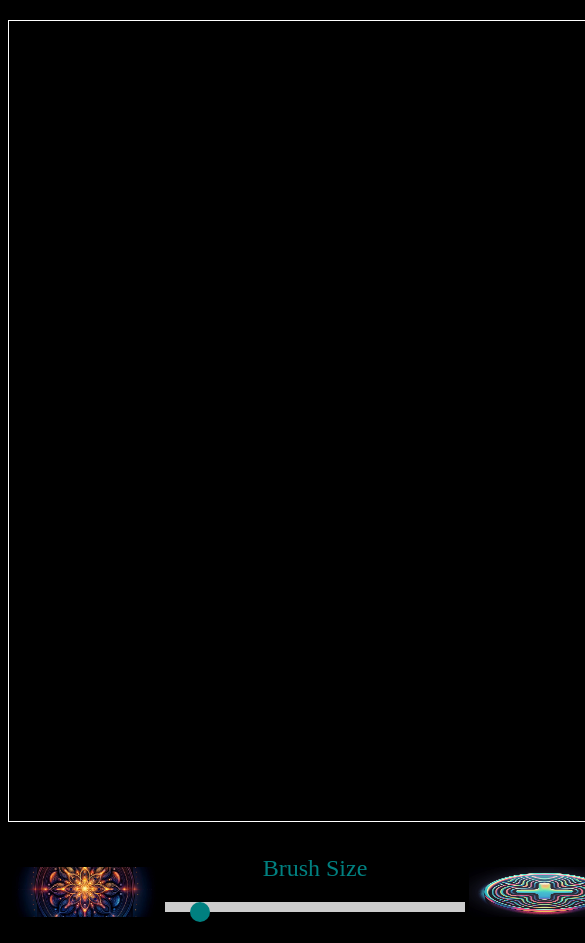
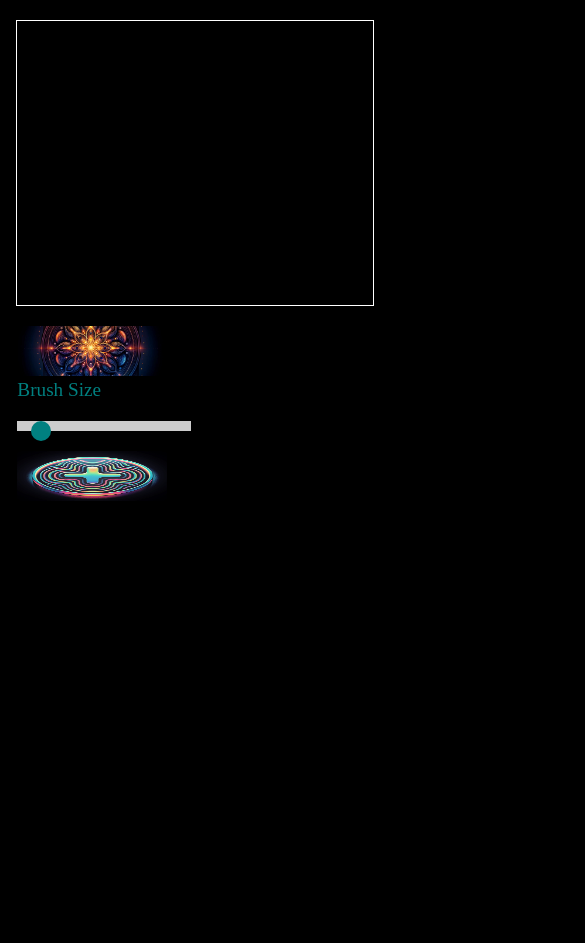
Before and after one commit to Fam1n0/YBBY, a plain HTML site: page 1.html in a window 390 px wide. Shown: the top 943 px of the page, 585 px wide, since content can reach past the window. After the commit the page ends 844 px from the top, so only its background shows below. Drawn offline with Linux system fonts and the light colour scheme.

Commit message:
Update 1.html

```diff
--- a/1.html
+++ b/1.html
@@ -3,7 +3,7 @@
 
 <head>
     <meta charset="UTF-8">
-    <meta name="viewport" content="width=device-width">
+    <meta name="viewport" content="width=device-width, initial-scale=1.0">
     <title>YBBY</title>
     <style>
         body {
@@ -11,25 +11,21 @@
             color: white;
         }
 
+        canvas, #controls {
+            max-width: 95%;
+            margin: 20px auto;
+        }
+
         canvas {
             border: 1px solid white;
             cursor: crosshair;
-            -webkit-tap-highlight-color: transparent;
-            -webkit-touch-callout: none;
-            -webkit-user-select: none;
-            -khtml-user-select: none;
-            -moz-user-select: none;
-            -ms-user-select: none;
-            user-select: none;
             display: block;
-            margin: 20px auto;
         }
 
         #controls {
             display: flex;
             justify-content: space-between;
-            width: 400px;
-            margin: 10px auto;
+            flex-wrap: wrap;
         }
 
         #useCustomImage {
@@ -48,21 +44,22 @@
             border: none;
             cursor: pointer;
         }
+
         #brushSize {
-    width: 300px; /* increase width as you desire */
-    height: 10px; /* increase height for a taller track */
-    outline: none; /* remove default focus outline */
-    -webkit-appearance: none; /* necessary to style the slider on WebKit browsers */
+            width: 80%;
+            height: 10px;
+            outline: none;
+            -webkit-appearance: none;
             margin: 20px 0;
         }
 
         #brushSize::-webkit-slider-thumb {
-    width: 20px; /* width of the thumb */
-    height: 20px; /* height of the thumb */
-    background: teal; /* color of the thumb */
+            width: 20px;
+            height: 20px;
+            background: teal;
             cursor: pointer;
-    -webkit-appearance: none; /* override default appearance */
-    border-radius: 50%; /* rounded thumb */
+            -webkit-appearance: none;
+            border-radius: 50%;
         }
 
         #brushSize::-moz-range-thumb {
@@ -77,7 +74,7 @@
             width: 100%;
             height: 10px;
             cursor: pointer;
-    background: #ccc; /* color of the track */
+            background: #ccc;
         }
 
         #brushSize::-moz-range-track {
@@ -88,55 +85,31 @@
         }
 
     </style>
-
-<script>
-    window.addEventListener('DOMContentLoaded', (event) => {
-        const canvasWidth = 1000; // Updated Canvas width
-        const controlsWidth = 400; // Controls width based on your CSS
-        const margins = 40; // Total margins (20px canvas margin * 2)
-
-        // Using Math.max to ensure we consider the largest width.
-        const totalWidth = Math.max(canvasWidth, controlsWidth) + margins;
-
-        const viewportWidth = Math.max(document.documentElement.clientWidth || 0, window.innerWidth || 0);
-
-        // Calculate the scale factor
-        const initialScale = viewportWidth / totalWidth;
-        const viewportMeta = document.querySelector("meta[name='viewport']");
-        viewportMeta.content = `width=device-width, initial-scale=${initialScale}`;
-    });
-</script>
-
-
 </head>
 
 <body>
 
 <canvas id="canvas" width="1000" height="800"></canvas>
-  <table align='center'>
-    <tr>
 <div id="controls">
-  <td><div>
+    <div>
         <input type="file" id="customImage" style="display:none">
         <button id="useCustomImage"></button>
-      </div></td>
-
-  <td> <div align='center'>
-        <label for="brushSize"><font size='5' color='Teal'>Brush Size</font></label>
+    </div>
+    <div>
+        <label for="brushSize" style="color:Teal; font-size: larger;">Brush Size</label>
         <input type="range" id="brushSize" min="1" max="100" value="10">
-    </div></td>
-  <td>
-<div align='center'>  <input type="image" id="saveCanvas" src="save.jpg" alt="Save Drawing">
-    </div></td></tr></table>
     </div>
-
+    <div>
+        <input type="image" id="saveCanvas" src="save.jpg" alt="Save Drawing">
+    </div>
+</div>
 
 <script>
     const canvas = document.getElementById('canvas');
     const ctx = canvas.getContext('2d');
     let isDrawing = false;
     let customPattern;
-
+    let scaleFactor = canvas.offsetWidth / canvas.width;
 
     canvas.addEventListener('mousedown', () => { isDrawing = true; });
     canvas.addEventListener('mouseup', () => {
@@ -144,7 +117,6 @@
         ctx.beginPath();
     });
     canvas.addEventListener('mousemove', draw);
-
 
     canvas.addEventListener('touchstart', (e) => {
         e.preventDefault();
@@ -177,17 +149,14 @@
                 img.onload = function() {
                     const maxDimension = 800;
                     let scaleFactor = maxDimension / Math.max(img.width, img.height);
-
                     const resizedWidth = img.width * scaleFactor;
                     const resizedHeight = img.height * scaleFactor;
-
 
                     const offscreenCanvas = document.createElement('canvas');
                     offscreenCanvas.width = resizedWidth;
                     offscreenCanvas.height = resizedHeight;
                     const offscreenCtx = offscreenCanvas.getContext('2d');
                     offscreenCtx.drawImage(img, 0, 0, resizedWidth, resizedHeight);
-
 
                     customPattern = ctx.createPattern(offscreenCanvas, 'repeat');
                     ctx.strokeStyle = customPattern;
@@ -200,8 +169,8 @@
 
     function draw(event) {
         if (!isDrawing) return;
-        let x = event.clientX ? event.clientX - canvas.offsetLeft : event.pageX - canvas.offsetLeft;
-        let y = event.clientY ? event.clientY - canvas.offsetTop : event.pageY - canvas.offsetTop;
+        let x = (event.clientX ? event.clientX - canvas.offsetLeft : event.pageX - canvas.offsetLeft) / scaleFactor;
+        let y = (event.clientY ? event.clientY - canvas.offsetTop : event.pageY - canvas.offsetTop) / scaleFactor;
 
         ctx.lineCap = 'round';
         ctx.lineTo(x, y);
@@ -211,16 +180,14 @@
     }
 
     document.getElementById('saveCanvas').addEventListener('click', function() {
-
         const now = new Date();
         const dateStr = now.getDate().toString().padStart(2, '0') +
             (now.getMonth() + 1).toString().padStart(2, '0') +
-                        now.getFullYear().toString().substr(2,2);
+            now.getFullYear().toString().substr(2, 2);
         const timeStr = now.getHours().toString().padStart(2, '0') +
             now.getMinutes().toString().padStart(2, '0') +
             now.getSeconds().toString().padStart(2, '0');
         const fileName = dateStr + "_" + timeStr + ".png";
-
 
         const link = document.createElement('a');
         link.download = fileName;
```
Lines whose indentation alone changed are shown as unchanged.
